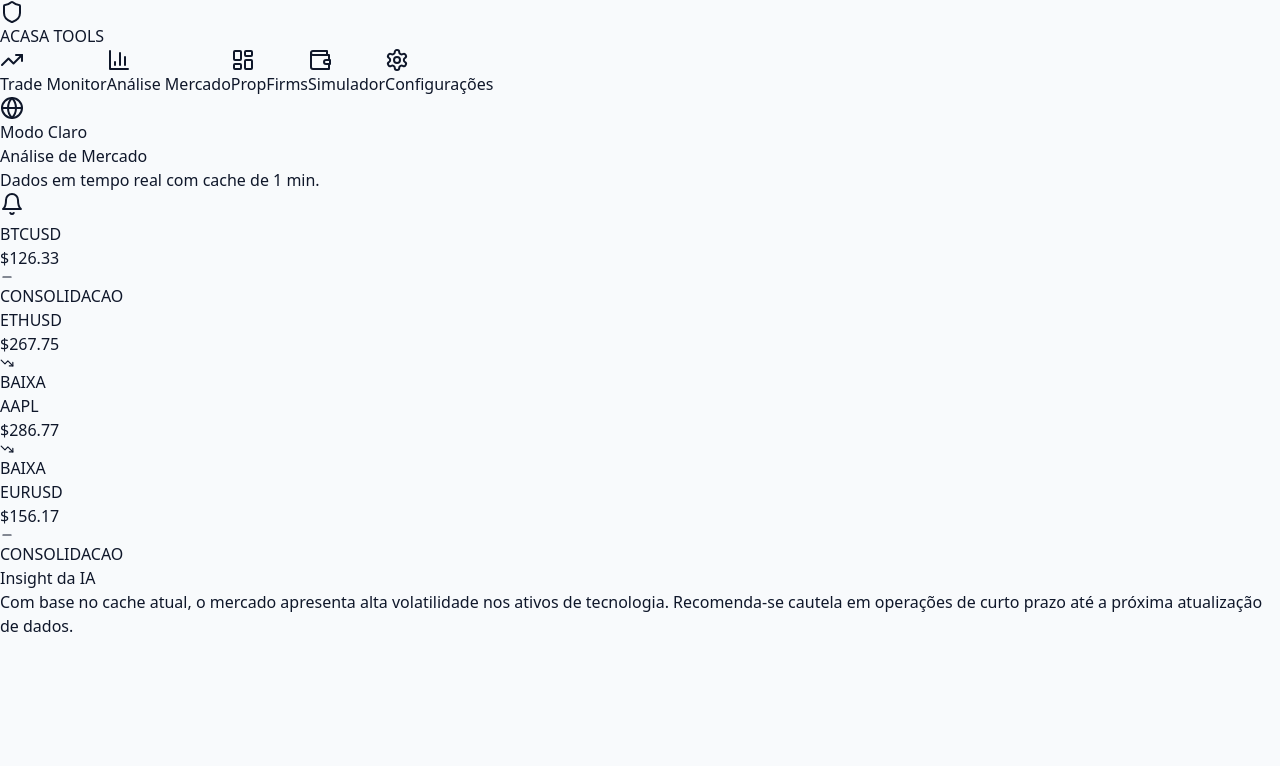
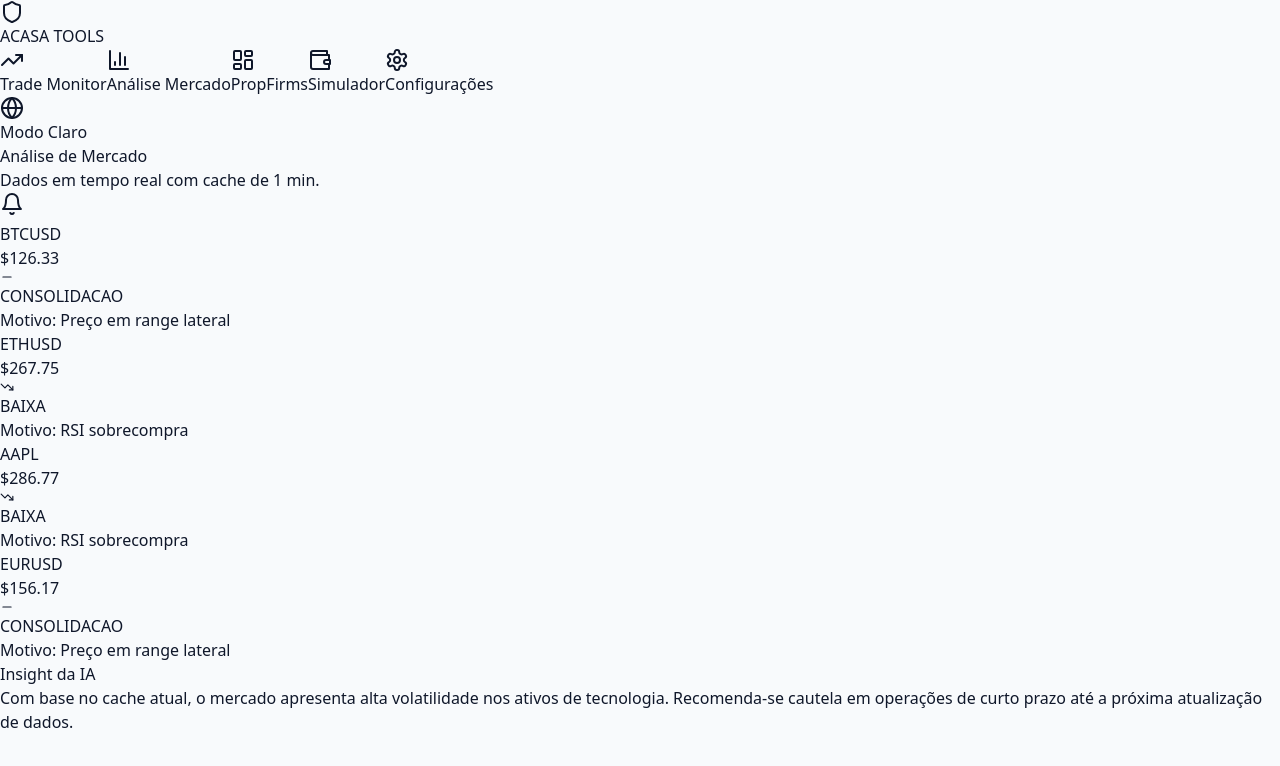
Before and after one commit to fernandohpc18-commits/ACASA-TOOLS, a React (Vite) app: page / in a window 1280 px wide. Both pictures are taken after a click on the button "Análise Mercado". Shown: the top 766 px of the page. Built offline with nearby package versions, Linux system fonts and the light colour scheme.

Commit message:
Update AssetPanel.jsx

```diff
--- a/src/components/market/AssetPanel.jsx
+++ b/src/components/market/AssetPanel.jsx
@@ -12,10 +12,11 @@ export default function AssetPanel({ symbol }) {
         const quotes = await MarketDataService.fetchQuotes([symbol]);
         const rsiSimulado = Math.random() * 100;
         const scenario = MarketDataService.analyzeScenario(quotes[0].price, rsiSimulado);
+
         setData(quotes[0]);
         setAnalysis(scenario);
-      } catch (error) {
-        console.error("Erro no carregamento:", error);
+      } catch (e) {
+        console.error("Erro ao carregar dados", e);
       }
     }
     load();
@@ -40,6 +41,7 @@ export default function AssetPanel({ symbol }) {
           {analysis.cenario.toUpperCase()}
         </span>
       </div>
+      <p className="text-xs text-slate-500 italic">Motivo: {analysis.motivo}</p>
     </div>
   );
 }
```
